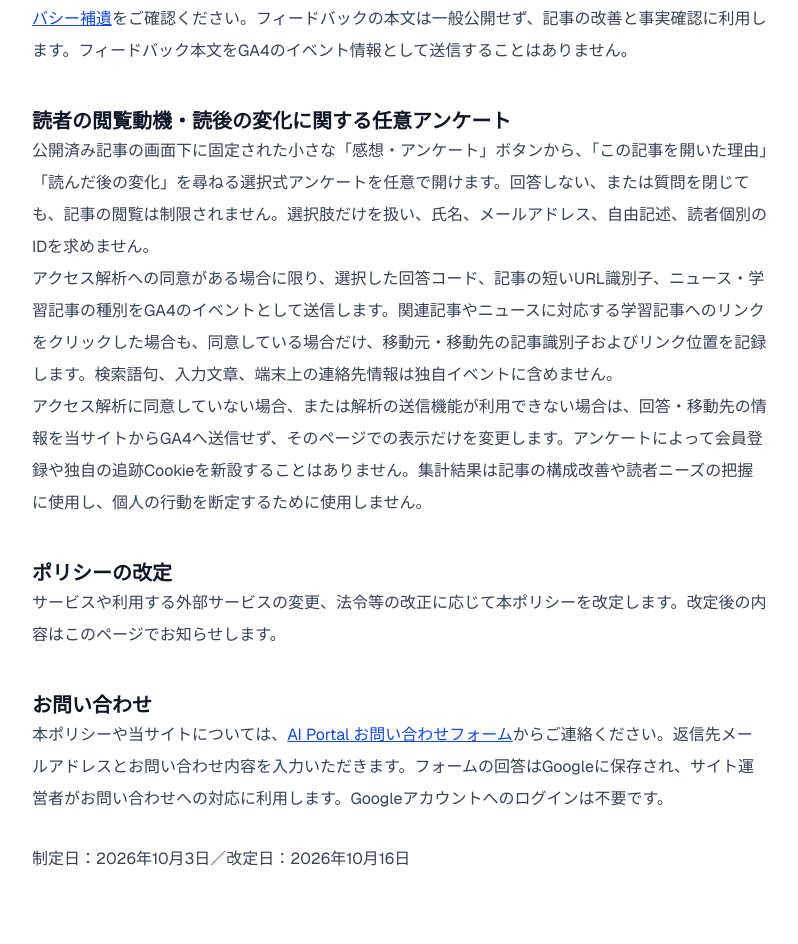
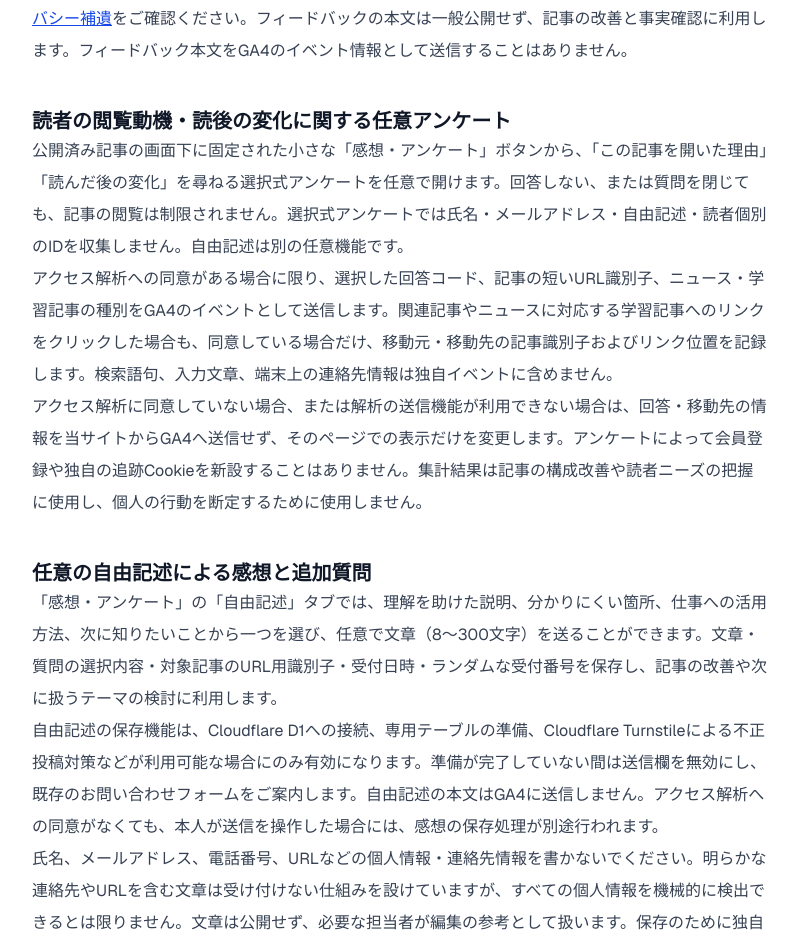
Before and after one commit to naoki20151214-ops/aiportal-app, a Next.js app: page /privacy in a window 1280 px wide. Shown: the part 1740-2684 px from the top of the page, without its empty margins (240-1038 px from the left). Built offline with nearby package versions, Linux system fonts and the light colour scheme; no server answers.

Commit message:
privacy: disclose optional free text, consent separation and disabled-until-provisioned D1 intake

```diff
--- a/src/app/privacy/page.tsx
+++ b/src/app/privacy/page.tsx
@@ -45,9 +45,15 @@ export default function PrivacyPage() {
       </section>
       <section>
         <h2>読者の閲覧動機・読後の変化に関する任意アンケート</h2>
-        <p>公開済み記事の画面下に固定された小さな「感想・アンケート」ボタンから、「この記事を開いた理由」「読んだ後の変化」を尋ねる選択式アンケートを任意で開けます。回答しない、または質問を閉じても、記事の閲覧は制限されません。選択肢だけを扱い、氏名、メールアドレス、自由記述、読者個別のIDを求めません。</p>
+        <p>公開済み記事の画面下に固定された小さな「感想・アンケート」ボタンから、「この記事を開いた理由」「読んだ後の変化」を尋ねる選択式アンケートを任意で開けます。回答しない、または質問を閉じても、記事の閲覧は制限されません。選択式アンケートでは氏名・メールアドレス・自由記述・読者個別のIDを収集しません。自由記述は別の任意機能です。</p>
         <p>アクセス解析への同意がある場合に限り、選択した回答コード、記事の短いURL識別子、ニュース・学習記事の種別をGA4のイベントとして送信します。関連記事やニュースに対応する学習記事へのリンクをクリックした場合も、同意している場合だけ、移動元・移動先の記事識別子およびリンク位置を記録します。検索語句、入力文章、端末上の連絡先情報は独自イベントに含めません。</p>
         <p>アクセス解析に同意していない場合、または解析の送信機能が利用できない場合は、回答・移動先の情報を当サイトからGA4へ送信せず、そのページでの表示だけを変更します。アンケートによって会員登録や独自の追跡Cookieを新設することはありません。集計結果は記事の構成改善や読者ニーズの把握に使用し、個人の行動を断定するために使用しません。</p>
+      </section>
+      <section>
+        <h2>任意の自由記述による感想と追加質問</h2>
+        <p>「感想・アンケート」の「自由記述」タブでは、理解を助けた説明、分かりにくい箇所、仕事への活用方法、次に知りたいことから一つを選び、任意で文章（8〜300文字）を送ることができます。文章・質問の選択内容・対象記事のURL用識別子・受付日時・ランダムな受付番号を保存し、記事の改善や次に扱うテーマの検討に利用します。</p>
+        <p>自由記述の保存機能は、Cloudflare D1への接続、専用テーブルの準備、Cloudflare Turnstileによる不正投稿対策などが利用可能な場合にのみ有効になります。準備が完了していない間は送信欄を無効にし、既存のお問い合わせフォームをご案内します。自由記述の本文はGA4に送信しません。アクセス解析への同意がなくても、本人が送信を操作した場合には、感想の保存処理が別途行われます。</p>
+        <p>氏名、メールアドレス、電話番号、URLなどの個人情報・連絡先情報を書かないでください。明らかな連絡先やURLを含む文章は受け付けない仕組みを設けていますが、すべての個人情報を機械的に検出できるとは限りません。文章は公開せず、必要な担当者が編集の参考として扱います。保存のために独自の追跡Cookieや読者を横断する識別子は使用しません。</p>
       </section>
       <section>
         <h2>ポリシーの改定</h2>
```
